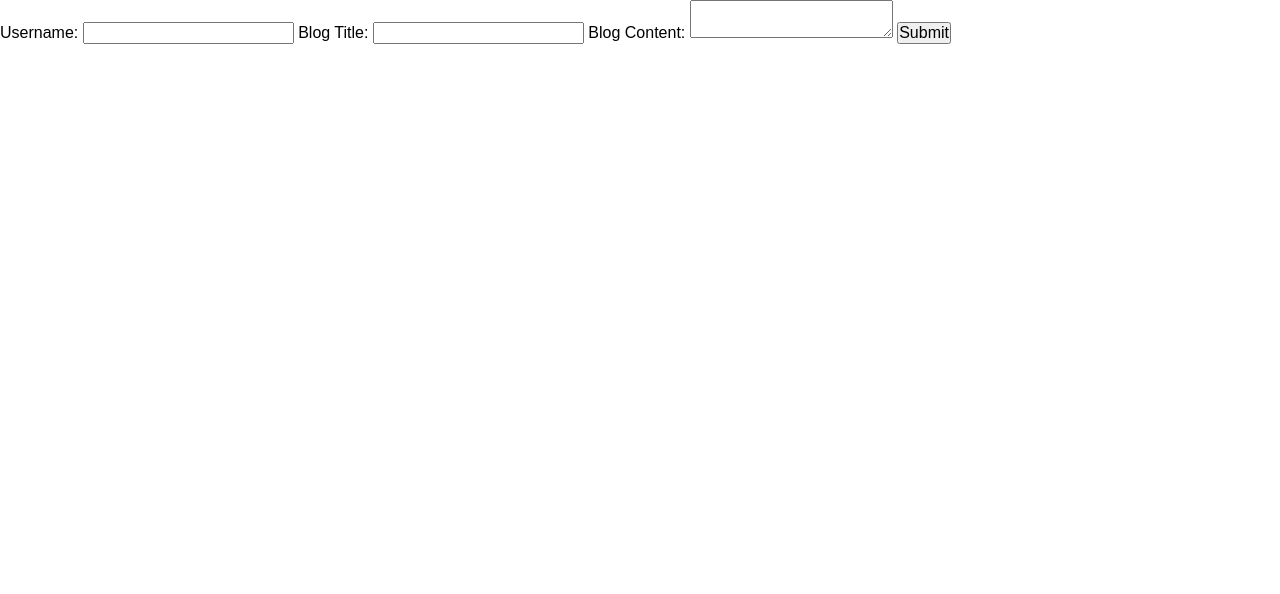
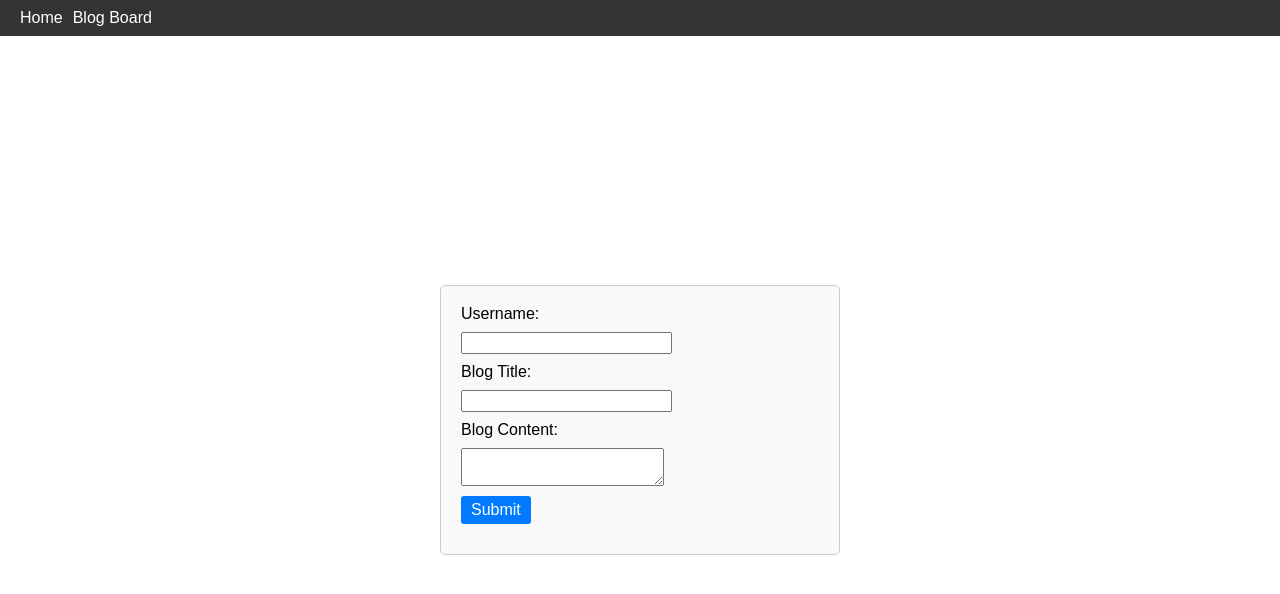
Before and after one commit to mine-mod/personal-blog, a plain HTML site: page Index.html in a window 1280 px wide. Drawn offline with Linux system fonts and the light colour scheme.

Commit message:
added a nav bar and cleaned up the home page

```diff
--- a/Index.html
+++ b/Index.html
@@ -6,9 +6,15 @@
 
   <link rel="stylesheet" href="assets/css/reset.css">
   <link rel="stylesheet" href="assets/css/style.css">
-    <title>Document</title>
+    <title>Home</title>
 </head>
 <body>
+  <nav>
+    <ul>
+        <li><a href="./Index.html">Home</a></li>
+        <li><a href="./blog.html">Blog Board</a></li>
+    </ul>
+</nav>
   <form id="blogForm">
     <label for="username">Username:</label>
     <input type="text" id="username" required>
--- a/assets/css/style.css
+++ b/assets/css/style.css
@@ -3,3 +3,65 @@
   background-color: #333;
   color: #fff;
 }
+body {
+  display: flex;
+  justify-content: center;
+  align-items: center;
+  height: 100vh;
+  margin: 0;
+}
+
+form {
+  width: 80%;
+  max-width: 400px;
+  padding: 20px;
+  border: 1px solid #ccc;
+  border-radius: 5px;
+  background-color: #f9f9f9;
+}
+
+label,
+input,
+textarea,
+button {
+  display: block;
+  margin-bottom: 10px;
+}
+
+button {
+  background-color: #007bff;
+  color: #fff;
+  padding: 5px 10px;
+  border: none;
+  border-radius: 3px;
+  cursor: pointer;
+}
+nav {
+  background-color: #333;
+  color: #fff;
+  padding: 10px 20px;
+  position: fixed;
+  width: 100%;
+  top: 0;
+  z-index: 1000;
+}
+
+ul {
+  list-style-type: none;
+  margin: 0;
+  padding: 0;
+  display: flex;
+}
+
+li {
+  margin-right: 10px;
+}
+
+a {
+  text-decoration: none;
+  color: #fff;
+}
+
+body {
+  padding-top: 40px;
+}
--- a/assets/js/logic.js
+++ b/assets/js/logic.js
@@ -2,8 +2,3 @@ const themeToggle = document.getElementById('themeToggle');
 themeToggle.addEventListener('change', function() {
     document.body.classList.toggle('dark-mode');
 });
-
-
-document.getElementById('backButton').addEventListener('click', function() {
-    window.location.href = 'index.html';
-});
```
Also changed, not shown: blog.html (+13 -7 lines).
